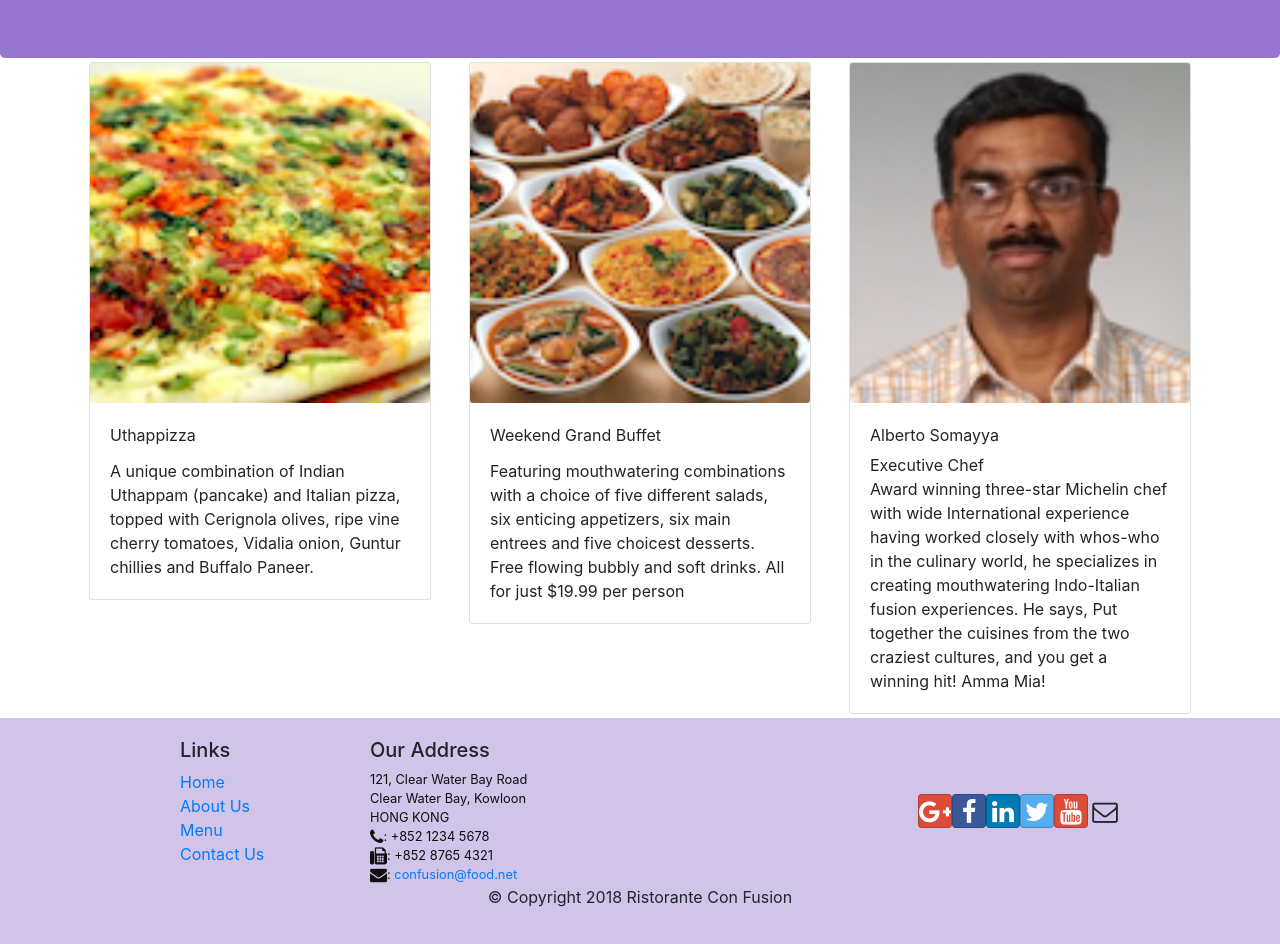
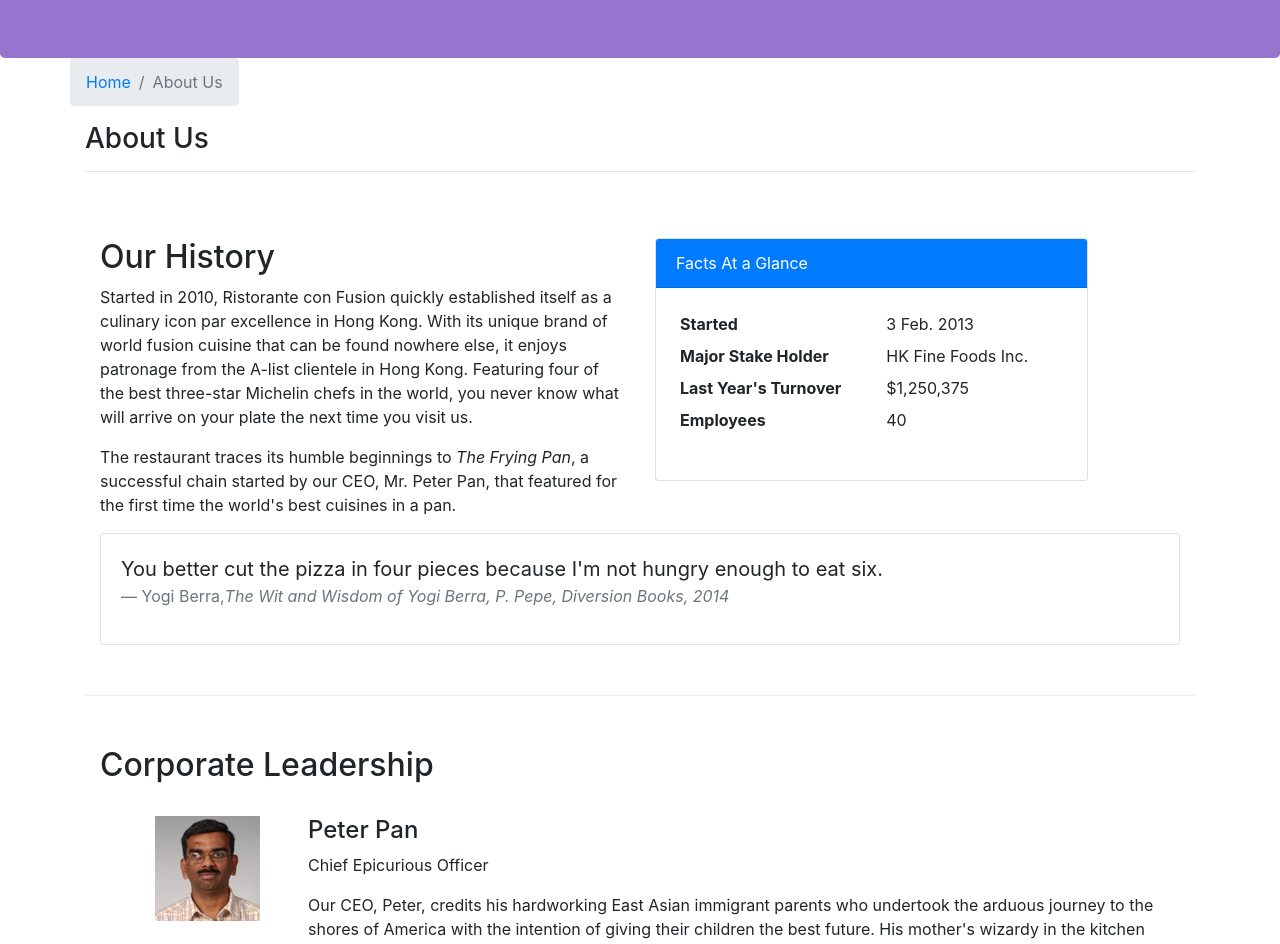
Before and after one commit to ahmadhassan997/react-web-dev, a React (Create React App) app in the folder confusion/: page /aboutus in a window 1280 px wide. Before the commit this address led to /home. Shown: the part 260-1204 px from the top of the page. Built offline with nearby package versions, Linux system fonts and the light colour scheme.

Commit message:
About Us component added

```diff
--- /dev/null
+++ b/confusion/src/components/AboutComponent.js
@@ -0,0 +1,95 @@
+import React from 'react';
+import { Breadcrumb, BreadcrumbItem, Card, CardBody, CardHeader, Media } from 'reactstrap';
+import { Link } from 'react-router-dom';
+
+function RenderLeader({leader}) {
+    return (
+        <Media tag="li">
+            <Media top left>
+                <Media object src={leader.image} alt={leader.name} />
+            </Media>
+            <Media body className="ml-5">
+                <Media heading>{leader.name} </Media>
+                <p> {leader.designation} </p>
+                <p> {leader.description} </p>
+            </Media>
+        </Media>
+    );
+}
+
+function About(props) {
+
+
+    const leaders = props.leaders.map((leader) => {
+        return (
+            <div key={leader.id} className="col-12 mt-4">
+                <RenderLeader leader={leader} />
+            </div>
+        );
+    });
+
+    return(
+        <div className="container">
+            <div className="row">
+                <Breadcrumb>
+                    <BreadcrumbItem><Link to="/home">Home</Link></BreadcrumbItem>
+                    <BreadcrumbItem active>About Us</BreadcrumbItem>
+                </Breadcrumb>
+                <div className="col-12">
+                    <h3>About Us</h3>
+                    <hr />
+                </div>
+            </div>
+            <div className="row row-content">
+                <div className="col-12 col-md-6">
+                    <h2>Our History</h2>
+                    <p>Started in 2010, Ristorante con Fusion quickly established itself as a culinary icon par excellence in Hong Kong. With its unique brand of world fusion cuisine that can be found nowhere else, it enjoys patronage from the A-list clientele in Hong Kong.  Featuring four of the best three-star Michelin chefs in the world, you never know what will arrive on your plate the next time you visit us.</p>
+                    <p>The restaurant traces its humble beginnings to <em>The Frying Pan</em>, a successful chain started by our CEO, Mr. Peter Pan, that featured for the first time the world's best cuisines in a pan.</p>
+                </div>
+                <div className="col-12 col-md-5">
+                    <Card>
+                        <CardHeader className="bg-primary text-white">Facts At a Glance</CardHeader>
+                        <CardBody>
+                            <dl className="row p-1">
+                                <dt className="col-6">Started</dt>
+                                <dd className="col-6">3 Feb. 2013</dd>
+                                <dt className="col-6">Major Stake Holder</dt>
+                                <dd className="col-6">HK Fine Foods Inc.</dd>
+                                <dt className="col-6">Last Year's Turnover</dt>
+                                <dd className="col-6">$1,250,375</dd>
+                                <dt className="col-6">Employees</dt>
+                                <dd className="col-6">40</dd>
+                            </dl>
+                        </CardBody>
+                    </Card>
+                </div>
+                <div className="col-12">
+                    <Card>
+                        <CardBody className="bg-faded">
+                            <blockquote className="blockquote">
+                                <p className="mb-0">You better cut the pizza in four pieces because
+                                    I'm not hungry enough to eat six.</p>
+                                <footer className="blockquote-footer">Yogi Berra,
+                                <cite title="Source Title">The Wit and Wisdom of Yogi Berra,
+                                    P. Pepe, Diversion Books, 2014</cite>
+                                </footer>
+                            </blockquote>
+                        </CardBody>
+                    </Card>
+                </div>
+            </div>
+            <div className="row row-content">
+                <div className="col-12">
+                    <h2>Corporate Leadership</h2>
+                </div>
+                <div className="col-12">
+                    <Media list>
+                        {leaders}
+                    </Media>
+                </div>
+            </div>
+        </div>
+    );
+}
+
+export default About;
--- a/confusion/src/components/MainComponent.js
+++ b/confusion/src/components/MainComponent.js
@@ -1,6 +1,7 @@
 import React, { Component } from 'react';
 import Home from './HomeComponent';
 import Menu from './MenuComponent';
+import About from './AboutComponent';
 import Dishdetail from './DishdetailComponent';
 import Contact from './ContactComponent';
 import Header from './HeaderComponent';
@@ -54,6 +55,7 @@ class Main extends Component {
             <Route path="/home" component={HomePage} />
             <Route exact path="/menu" component={() => <Menu dishes={ this.state.dishes } />} />
             <Route path="/menu/:dishId" component={DishWithId} />
+            <Route exact path="/aboutus" component={() => <About leaders={ this.state.leaders } />} />
             <Route exact path="/contactus" component={Contact} />
             <Redirect to="/home" />
         </Switch>
--- a/confusion/src/shared/leaders.js
+++ b/confusion/src/shared/leaders.js
@@ -14,7 +14,7 @@ export const LEADERS = [
       image: '/assets/images/alberto.png',
       designation: 'Chief Food Officer',
       abbr: 'CFO',
-        featured: false,
+      featured: false,
       description: 'Our CFO, Danny, as he is affectionately referred to by his colleagues, comes from a long established family tradition in farming and produce. His experiences growing up on a farm in the Australian outback gave him great appreciation for varieties of food sources. As he puts it in his own words, Everything that runs, wins, and everything that stays, pays!'
     },
     {
@@ -23,7 +23,7 @@ export const LEADERS = [
       image: '/assets/images/alberto.png',
       designation: 'Chief Taste Officer',
       abbr: 'CTO',
-        featured: false,
+      featured: false,
       description: 'Blessed with the most discerning gustatory sense, Agumbe, our CFO, personally ensures that every dish that we serve meets his exacting tastes. Our chefs dread the tongue lashing that ensues if their dish does not meet his exacting standards. He lives by his motto, You click only if you survive my lick.'
     },
     {
```
